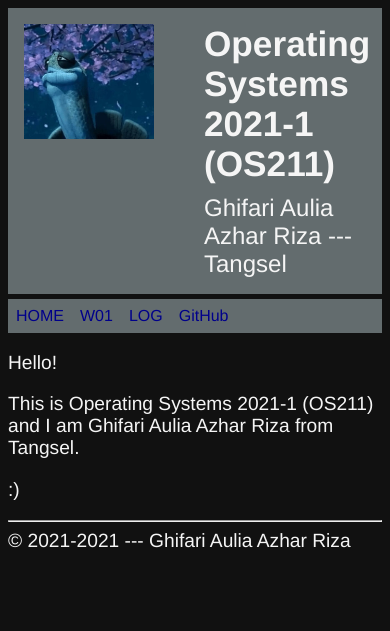
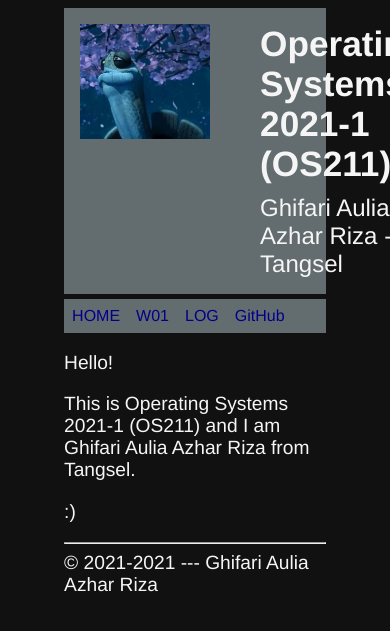
Before and after one commit to ghifariaulia/os211, a Jekyll site: the page built from index.md, in a window 390 px wide. Shown: the top 631 px of the page. Built offline with Jekyll 4.4.1, drawn with Linux system fonts in a browser that asks for light colours.

Commit message:
edit css

```diff
--- a/assets/css/style.css
+++ b/assets/css/style.css
@@ -49,7 +49,6 @@
 @media screen and (max-width:768px) {
 
   .container {
-    min-width: 100%;
-    max-width: 100%;
+    width: 100%;
   }
 }
```
